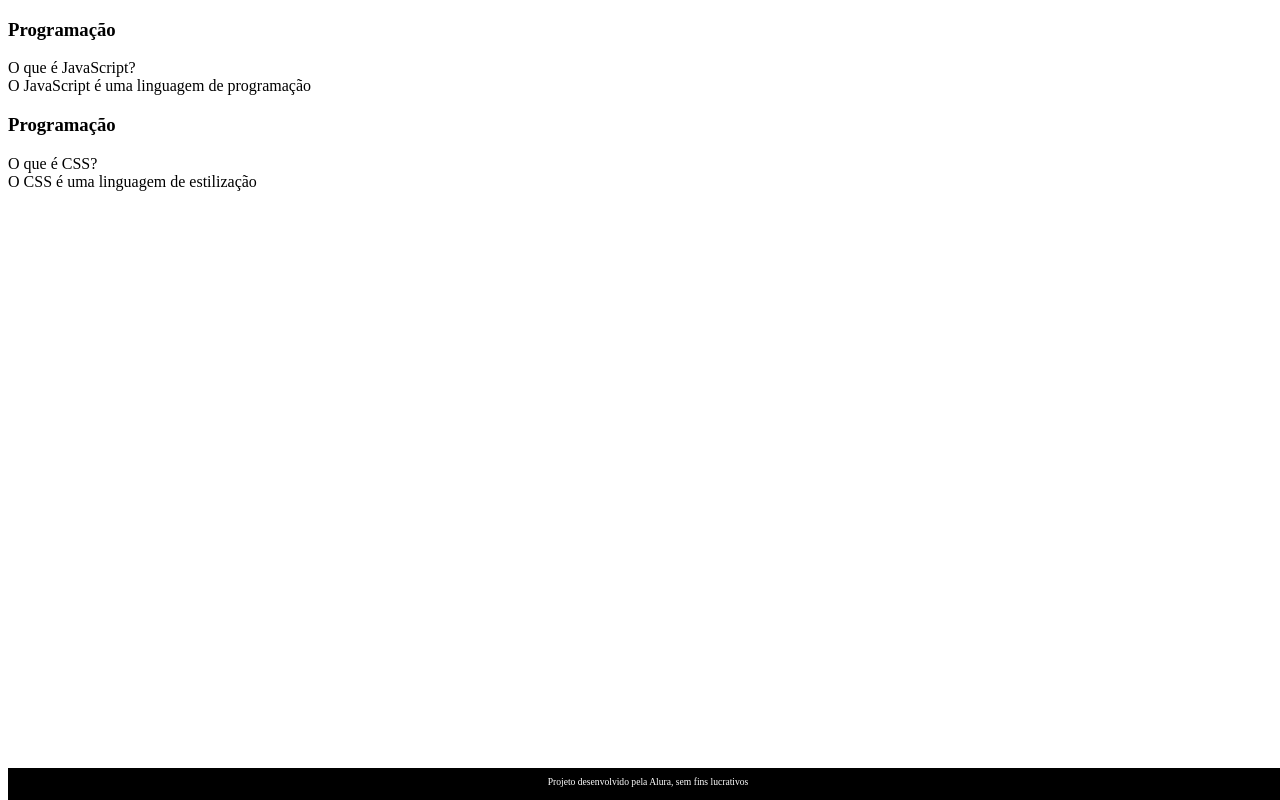
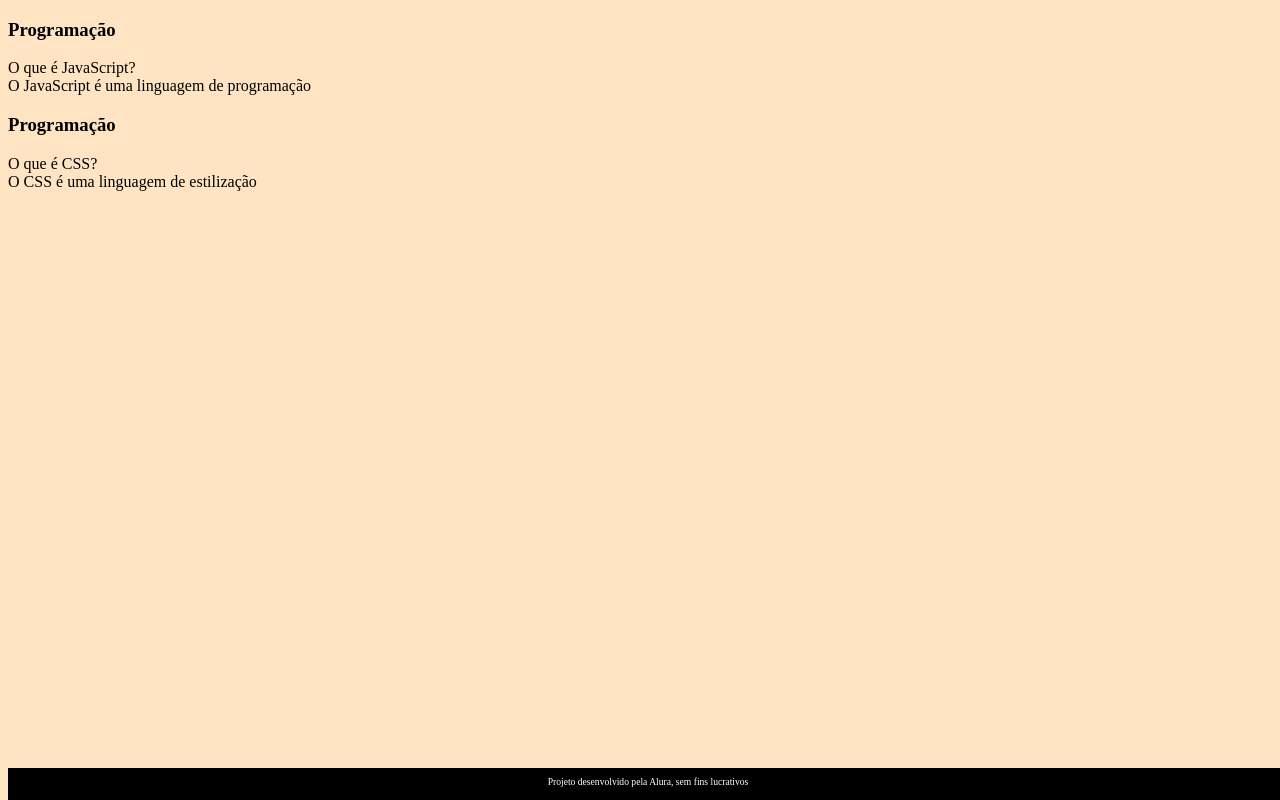
Before and after one commit to elietevieira/FLASHCARDS, a plain HTML site: page index.html in a window 1280 px wide. Drawn offline with Linux system fonts and the light colour scheme; a web font is replaced by a local one.

Commit message:
css igual do alura

```diff
--- a/assets/style.css
+++ b/assets/style.css
@@ -1,13 +1,13 @@
 body {
-    background-color:blue
+    background-color: bisque;
     font-family: Bai Jamjuree;
+}
 
-}
 footer {
     background-color: black;
     color: white;
-    position:fixed;
-    bottom:0;
+    position: fixed;
+    bottom: 0;
     width: 100%;
     height: 2rem;
 }
```
